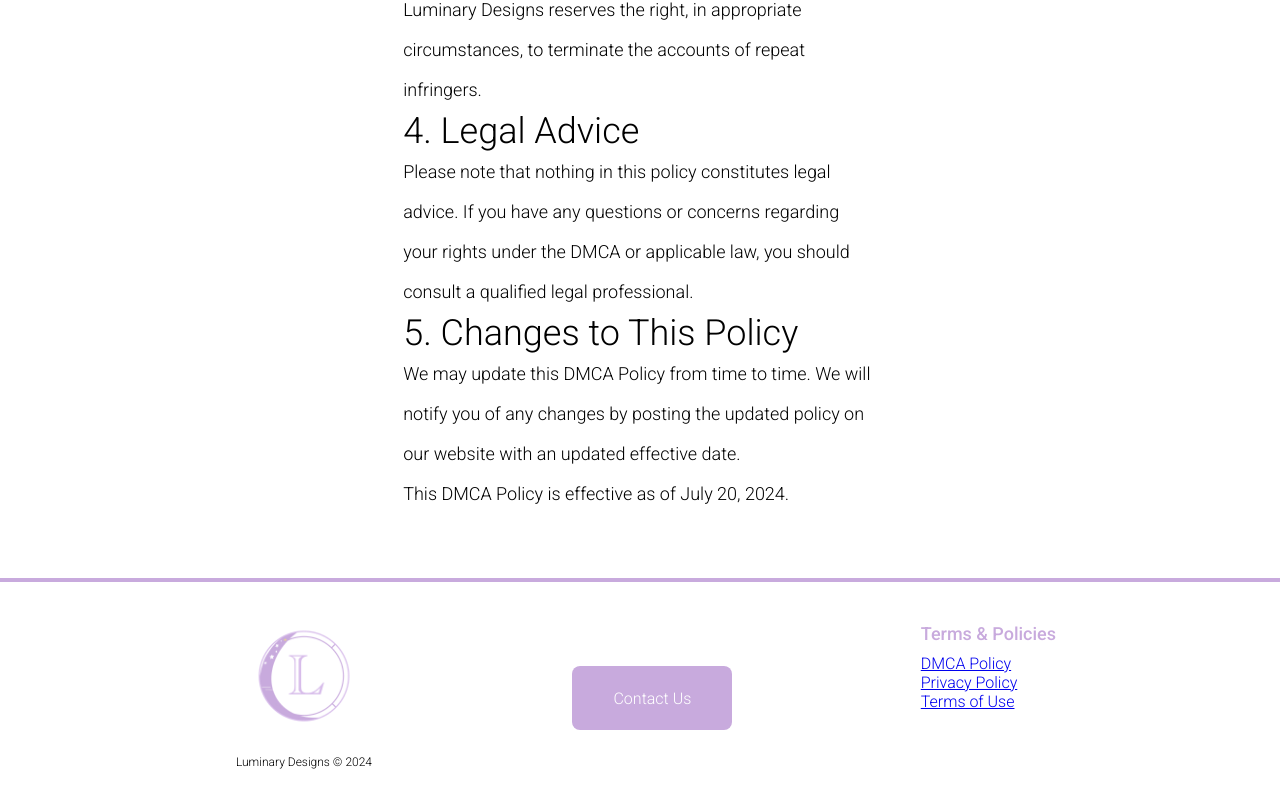
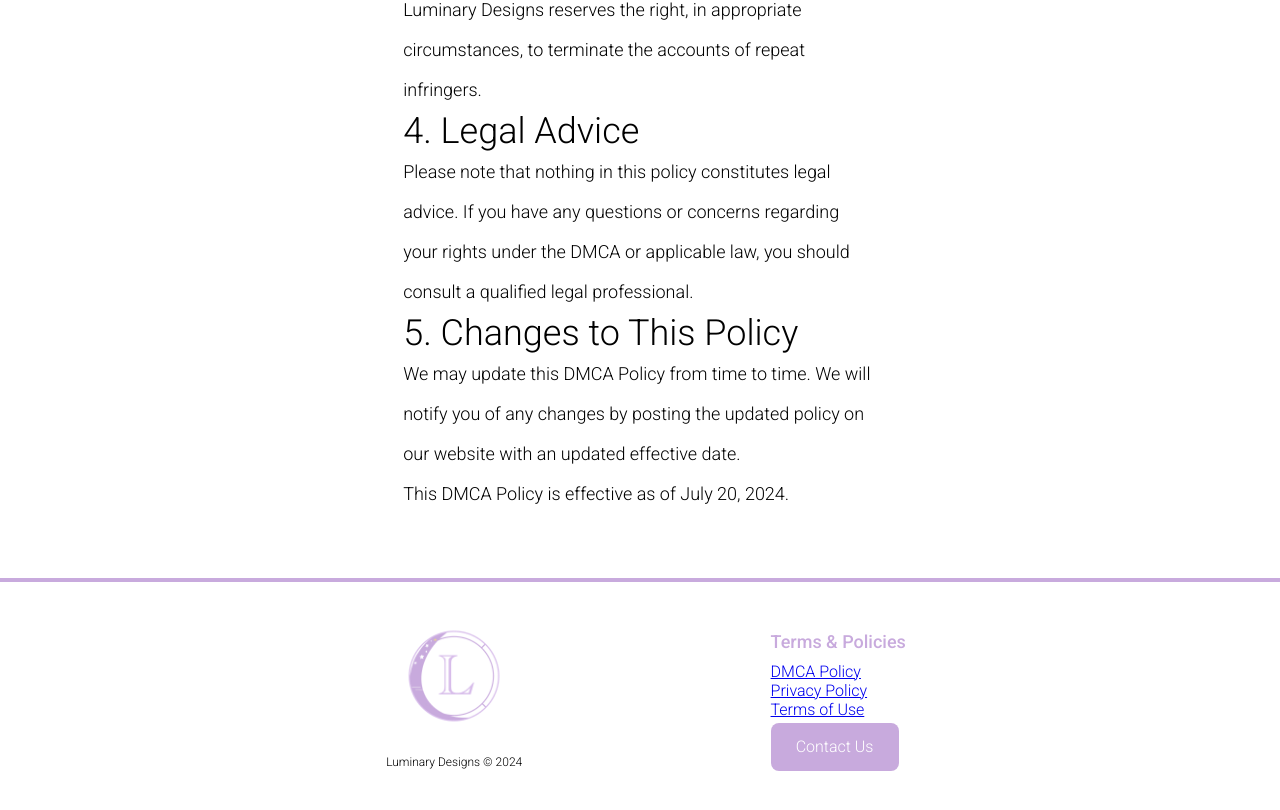
Before and after one commit to sherlineau/LuminaryDesign, a React (Vite) app: page /dmca-policy in a window 1280 px wide. Shown: the part 1874-2684 px from the top of the page. Built offline with nearby package versions, Linux system fonts and the light colour scheme.

Commit message:
moved contact button

```diff
--- a/src/components/Footer/index.css
+++ b/src/components/Footer/index.css
@@ -3,7 +3,7 @@ footer {
 }
 
 .footer{
-    width: 70%;
+    width: 65%;
     margin:auto;
     padding: 2rem;
     align-items: center;
@@ -33,8 +33,9 @@ footer .left {
 
 footer .contact {
     display: flex;
-    width: 10rem;
-    height: 4rem;;
+    width: 8rem;
+    height: 3rem;
+    margin: .25rem 0;
     background-color: #c8aadd;
     justify-content: center;
     align-items: center;
@@ -47,7 +48,3 @@ footer .contact:hover {
     background-color: #ecd98b;
 
 }
-
-footer .policies {
-    align-self: start;
-}
--- a/src/components/Footer/index.jsx
+++ b/src/components/Footer/index.jsx
@@ -11,14 +11,15 @@ const index = () => {
           </Link>
           <p className="copyright">Luminary Designs &copy; 2024</p>
         </div>
-        <Link to="/contact-us" className="contact">
-          Contact Us
-        </Link>
+
         <div className="policies">
           <p className="heading">Terms & Policies</p>
           <Link to="/dmca-policy">DMCA Policy</Link>
           <Link to="/privacy-policy">Privacy Policy</Link>
           <Link to="/terms-of-use">Terms of Use</Link>
+          <Link to="/contact-us" className="contact">
+          Contact Us
+        </Link>
         </div>
       </div>
     </footer>
```
